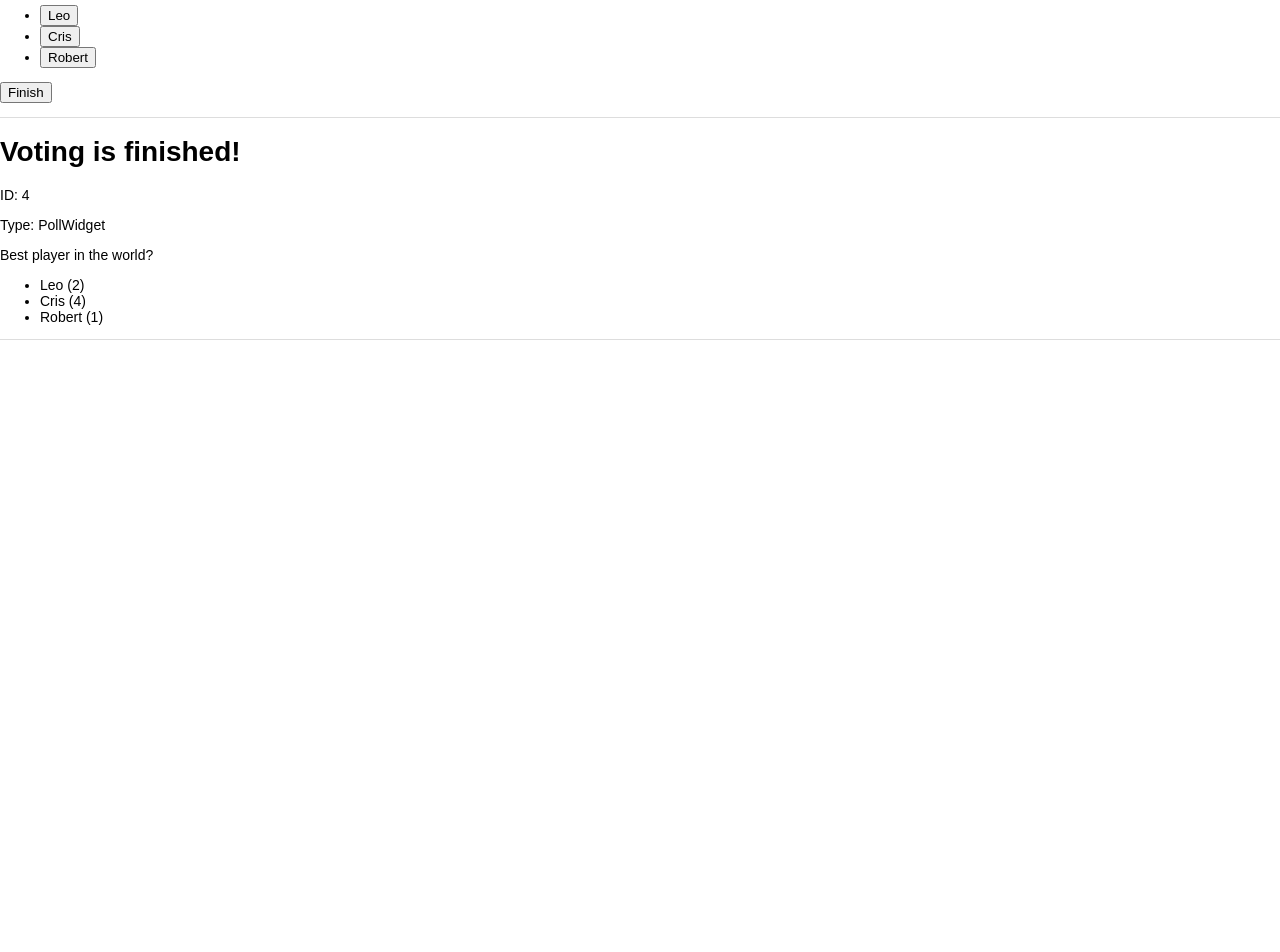
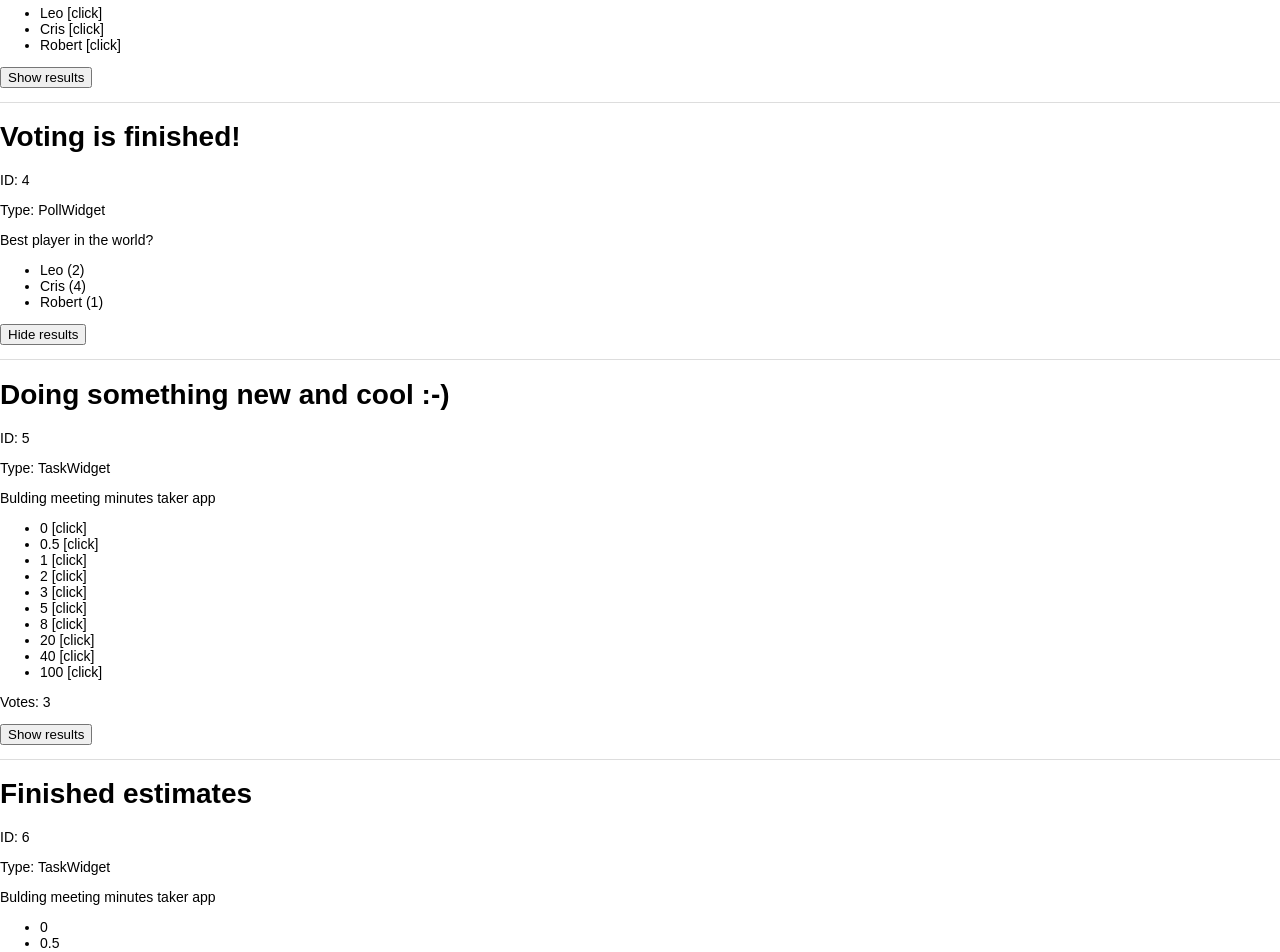
Before and after one commit to DawidMyslak/meeting-collaboration, a React (Create React App) app: page / in a window 1280 px wide. Shown: the part 760-1712 px from the top of the page. Before the commit the page ends 1100 px from the top, so only its background shows below. Built offline with nearby package versions, Linux system fonts and the light colour scheme; the HTML template or start-up script is replaced by a standard one.

Commit message:
Task widget

```diff
--- a/src/App.js
+++ b/src/App.js
@@ -2,6 +2,7 @@ import React, { Component } from 'react';
 import TodoWidget from './widgets/TodoWidget'
 import NoteWidget from './widgets/NoteWidget'
 import PollWidget from './widgets/PollWidget'
+import TaskWidget from './widgets/TaskWidget'
 import logo from './logo.svg';
 import './App.css';
 
@@ -52,7 +53,7 @@ class App extends Component {
           type: 'PollWidget',
           data: {
             question: 'Best player in the world?',
-            finished: false,
+            results: false,
             options: [
               {
                 id: 1,
@@ -78,7 +79,7 @@ class App extends Component {
           type: 'PollWidget',
           data: {
             question: 'Best player in the world?',
-            finished: true,
+            results: true,
             options: [
               {
                 id: 1,
@@ -97,6 +98,26 @@ class App extends Component {
               }
             ]
           }
+        },
+        {
+          id: 5,
+          title: 'Doing something new and cool :-)',
+          type: 'TaskWidget',
+          data: {
+            task: 'Bulding meeting minutes taker app',
+            results: false,
+            estimates: [3, 5, 8]
+          }
+        },
+        {
+          id: 6,
+          title: 'Finished estimates',
+          type: 'TaskWidget',
+          data: {
+            task: 'Bulding meeting minutes taker app',
+            results: true,
+            estimates: [3, 5, 8]
+          }
         }
       ]
     };
@@ -110,6 +131,8 @@ class App extends Component {
           return <NoteWidget key={widget.id} widget={widget} />;
         case 'PollWidget':
           return <PollWidget key={widget.id} widget={widget} />;
+        case 'TaskWidget':
+          return <TaskWidget key={widget.id} widget={widget} />;
         default:
           return '';
       }
--- a/src/widgets/PollWidget.js
+++ b/src/widgets/PollWidget.js
@@ -2,11 +2,12 @@ import React from 'react';
 
 const PollWidget = ({widget}) => {
   let options = widget.data.options.map(option => {
-    if (!widget.data.finished) {
-      return (<li key={option.id}>
-        <button>
-          {option.text}
-        </button>
+    if (!widget.data.results) {
+      return (<li
+        key={option.id}
+        // onClick={onClick}
+        >
+        {option.text} [click]
       </li>);
     }
     else {
@@ -16,9 +17,12 @@ const PollWidget = ({widget}) => {
     }
   });
 
-  let finish;
-  if (!widget.data.finished) {
-    finish = <p><button>Finish</button></p>
+  let results;
+  if (!widget.data.results) {
+    results = <p><button>Show results</button></p>;
+  }
+  else {
+    results = <p><button>Hide results</button></p>;
   }
 
   return (
@@ -30,7 +34,7 @@ const PollWidget = ({widget}) => {
       <ul>
         {options}
       </ul>
-      {finish}
+      {results}
     </div>
   );
 };
--- /dev/null
+++ b/src/widgets/TaskWidget.js
@@ -0,0 +1,53 @@
+import React from 'react';
+
+const TaskWidget = ({widget}) => {
+  let options = [0, 0.5, 1, 2, 3, 5, 8, 20, 40, 100];
+  options = options.map((option, i) => {
+    if (!widget.data.results) {
+      return (<li
+        key={i}
+        // onClick={onClick}
+        >
+        {option} [click]
+      </li>);
+    }
+    else {
+      return (<li key={i}>
+        {option}
+      </li>);
+    }
+  });
+
+  let results;
+  if (!widget.data.results) {
+    results = (<div>
+      <p>Votes: {widget.data.estimates.length}</p>
+      <p><button>Show results</button></p>
+    </div>);
+  }
+  else {
+    let estimates = Math.floor(widget.data.estimates.reduce((sum, n) => {
+      return sum + n;
+    }, 0) / widget.data.estimates.length);
+
+    results = (<div>
+      <p>Estimates: {estimates}</p>
+      <p><button>Hide results</button></p>
+    </div>);
+  }
+
+  return (
+    <div className="Widget">
+      <h1>{widget.title}</h1>
+      <p>ID: {widget.id}</p>
+      <p>Type: {widget.type}</p>
+      <p>{widget.data.task}</p>
+      <ul>
+        {options}
+      </ul>
+      {results}
+    </div>
+  );
+};
+
+export default TaskWidget;
--- a/src/widgets/TodoWidget.js
+++ b/src/widgets/TodoWidget.js
@@ -5,8 +5,9 @@ const TodoWidget = ({widget}) => {
     return (<li
       key={todo.id}
       style={{ textDecoration: todo.completed ? 'line-through' : 'none' }}
+      // onClick={onClick}
       >
-      {todo.text}
+      {todo.text} [click]
     </li>);
   });
 
```
